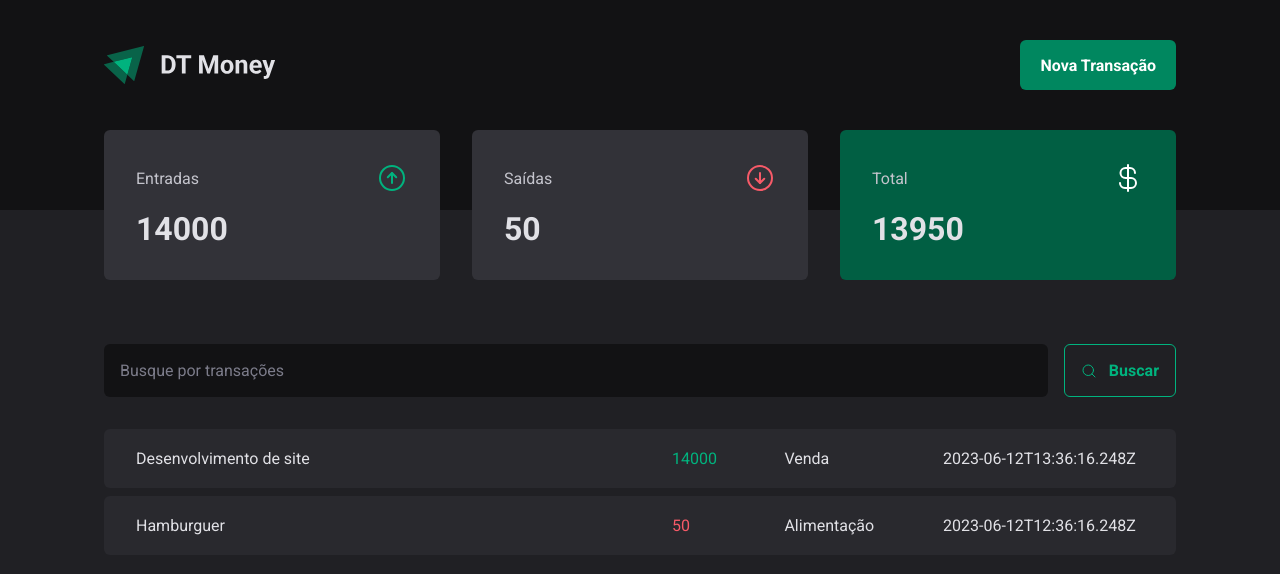
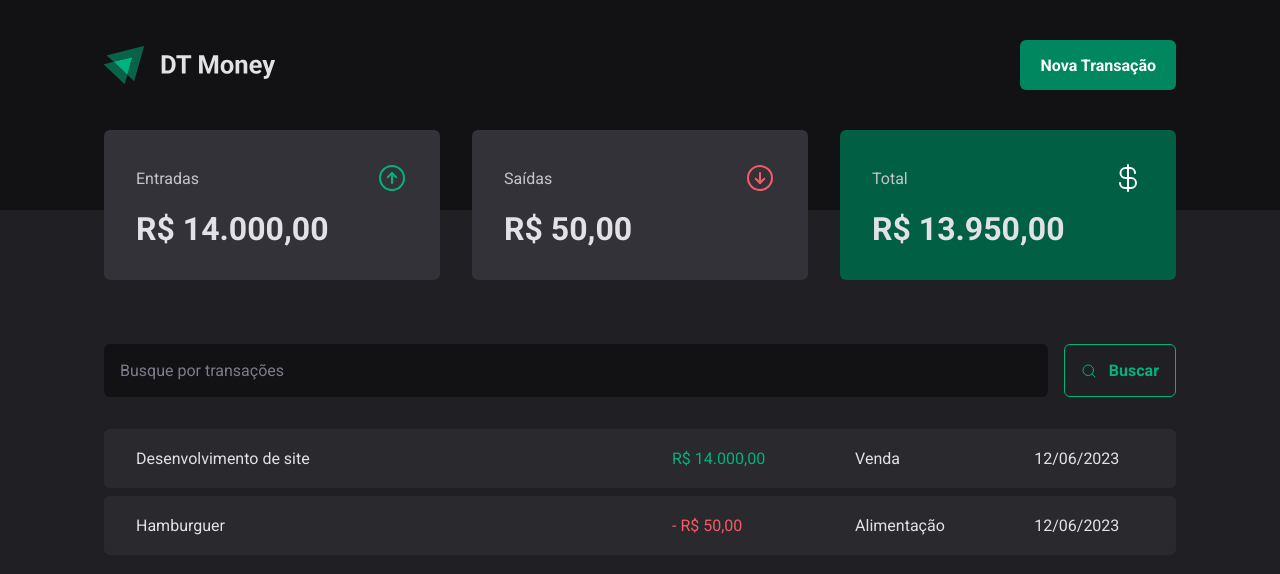
Before and after one commit to matheusbr1/dtmoney-ignite, a React (Vite) app: page / in a window 1280 px wide. Shown: the top 574 px of the page. Built offline with nearby package versions, Linux system fonts and the light colour scheme; data requests are answered from the project's data file.

Commit message:
feat: create and apply date and number formatter

```diff
--- a/src/components/Summary/index.tsx
+++ b/src/components/Summary/index.tsx
@@ -2,6 +2,7 @@
 import { SummaryCard, SummaryContainer } from "./styles";
 import { ArrowCircleDown, ArrowCircleUp, CurrencyDollar } from 'phosphor-react'
 import { TransactionsContext } from "../../contexts/TransactionsContext";
+import { priceFormatter } from "../../utils/formatter";
 
 export function Summary() {
   const { transactions } = useContext(TransactionsContext)
@@ -24,7 +25,7 @@
           <span>Entradas</span>
           <ArrowCircleUp size={32} color='#00b37e' />
         </header>
-        <strong>{summary.income}</strong>
+        <strong>{priceFormatter.format(summary.income)}</strong>
       </SummaryCard>
 
       <SummaryCard>
@@ -32,7 +33,7 @@
           <span>Saídas</span>
           <ArrowCircleDown size={32} color='#f75a68' />
         </header>
-        <strong>{summary.outcome}</strong>
+        <strong>{priceFormatter.format(summary.outcome)}</strong>
       </SummaryCard>
 
       <SummaryCard variant="green" >
@@ -40,7 +41,7 @@
           <span>Total</span>
           <CurrencyDollar size={32} color='#fff' />
         </header>
-        <strong>{summary.total}</strong>
+        <strong>{priceFormatter.format(summary.total)}</strong>
       </SummaryCard>
     </SummaryContainer>
   )
--- a/src/pages/Transactions/index.tsx
+++ b/src/pages/Transactions/index.tsx
@@ -4,6 +4,7 @@
 import { SearchForm } from "./components/SearchForm";
 import { PriceHighlight, TransactionsContainer, TransactionsTable } from "./styles";
 import { TransactionsContext } from "../../contexts/TransactionsContext";
+import { dateFormatter, priceFormatter } from "../../utils/formatter";
 
  export function Transactions () {
   const { transactions } = useContext(TransactionsContext)
@@ -21,9 +22,14 @@
             {transactions.map((transaction) => (
               <tr key={transaction.id} >
                 <td width='50%' >{transaction.description}</td>
-                <td><PriceHighlight variant={transaction.type} >{transaction.price}</PriceHighlight></td>
+                <td>
+                  <PriceHighlight variant={transaction.type} >
+                    {transaction.type === 'outcome' && '- '}
+                    {priceFormatter.format(transaction.price)}
+                  </PriceHighlight>
+                </td>
                 <td>{transaction.category}</td>
-                <td>{transaction.createdAt}</td>
+                <td>{dateFormatter.format(new Date(transaction.createdAt))}</td>
               </tr>
             ))}
           </tbody>
--- /dev/null
+++ b/src/utils/formatter.ts
@@ -0,0 +1,6 @@
+export const dateFormatter = new Intl.DateTimeFormat('pt-BR')
+
+export const priceFormatter = new Intl.NumberFormat('pt-BR', {
+  style: 'currency',
+  currency: 'BRL'
+})
```
